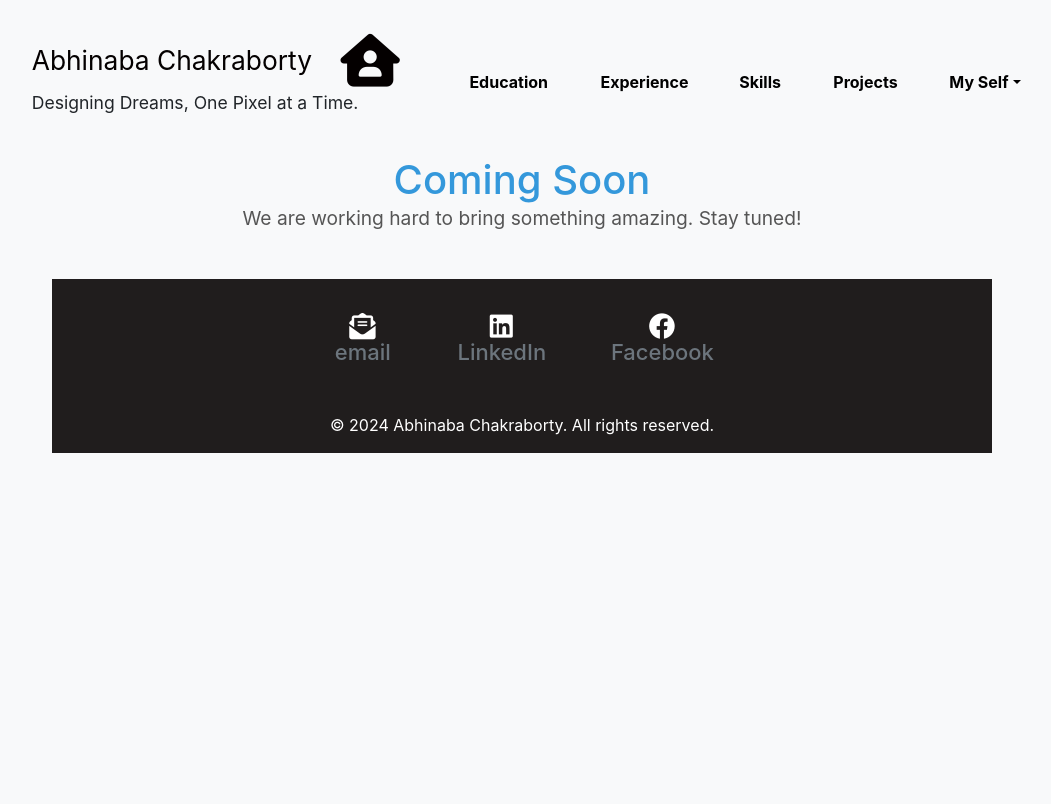
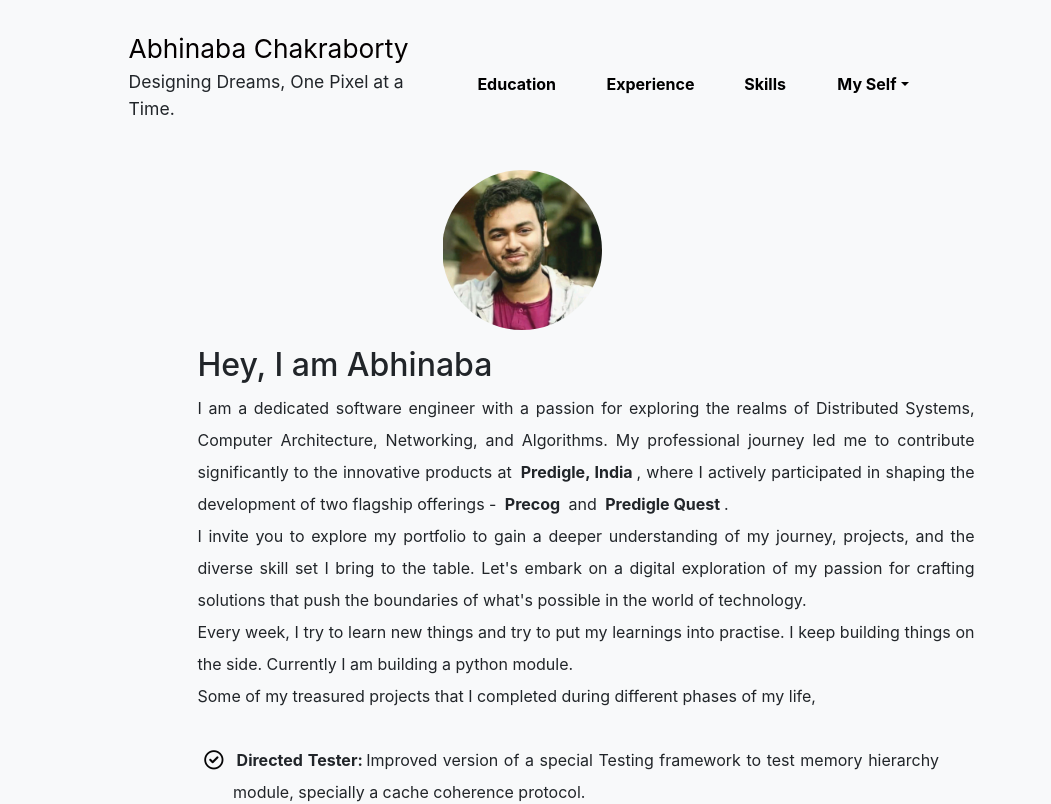
Before and after one commit to cabhinaba3/Portfolio, a React (Create React App) app: page /#/ in a window 1280 px wide. Shown: the top 804 px of the page, without its empty margins (118-1169 px from the left). Built offline with nearby package versions, Linux system fonts and the light colour scheme.

Commit message:
404 Issue Resolved
Used hasrouter

```diff
--- a/src/App.js
+++ b/src/App.js
@@ -1,8 +1,9 @@
 import './App.css';
 import {
-  BrowserRouter as Router,
+  // BrowserRouter as Router,
   Route,
-  Routes
+  Routes,
+  HashRouter as Router
 } from "react-router-dom";
 import Header from './components/Header';
 import Footer from './components/Footer';
@@ -17,26 +18,25 @@ import Books from './components/Books';
 import Papers from './components/Papers';
 
 function App() {
-  const homePath = "/Portfolio";
+  const homePath = "";
   return (
-    <>
-      <Router>
+    <div className='container'>
+      <Router hashType='hashbang'>
         <LoadingScreen period={1500}/>
         <Header title="Abhinaba Chakraborty" homePath={homePath}/>
-        {/* <Home/> */}
         <Routes>
           <Route exact path={homePath} element={<Home/>}/>
           <Route exact path={homePath+"/education"} element={<Education/>}/>
           <Route exact path={homePath+"/experience"} element={<Experience/>}/>
           <Route exact path={homePath+"/skills"} element={<Skills/>}/>
-          <Route exact path={homePath+"/projects"} element={<Projects/>}/>
+          {/* <Route exact path={homePath+"/projects"} element={<Projects/>}/> */}
           <Route exact path={homePath+"/books"} element={<Books/>}/>
           <Route exact path={homePath+"/papers"} element={<Papers/>}/>
           <Route exact path='*' element={<CommingSoon/>}/>
         </Routes>
         <Footer />
       </Router>
-    </>
+    </div>
   );
 }
 export default App;
--- a/src/components/Header.js
+++ b/src/components/Header.js
@@ -12,8 +12,8 @@ export default function Header(props){
             <nav className="navbar navbar-expand-lg bg-body-tertiary">
                 <div className="container-fluid">
                 <div className="container justify-content-center" id="header-prop-title">
-                    <Link className="navbar-brand" to="/Portfolio">{props.title}
-                        <i class="fa-solid fa-house-user fa-shake fa-2xl" id="header-home"></i>
+                    <Link className="navbar-brand" to={props.homePath}>{props.title}
+                        {/* <i class="fa-solid fa-house-user fa-shake fa-2xl" id="header-home"></i> */}
                     </Link>
                     <p>Designing Dreams, One Pixel at a Time.</p>
                 </div>
@@ -37,11 +37,11 @@ export default function Header(props){
                             <strong>Skills</strong>
                         </Link>
                     </li>
-                    <li className="nav-item">
+                    {/* <li className="nav-item">
                         <Link className="nav-link active" to={homePath+"/projects"}>
                             <strong>Projects</strong>
                         </Link>
-                    </li>
+                    </li> */}
                     <li className="nav-item dropdown">
                         <Link className="nav-link active dropdown-toggle" to={homePath+"/bookself"} role="button" data-bs-toggle="dropdown" aria-expanded="false">
                             <strong>My Self</strong>
--- a/src/components/Home.js
+++ b/src/components/Home.js
@@ -26,7 +26,7 @@ export default function Home(){
         <div className="profile-pic-container">
           <img src={profilePic} alt="Profile Pic" className="profile-pic"/>
         </div>
-        <div className={`profile-paragraph ${showAnimation ? 'show' : ''}`}>
+        {/* <div className={`profile-paragraph ${showAnimation ? 'show' : ''}`}>
           <TypingEffect
             speed={25}
             text={[
@@ -36,7 +36,7 @@ export default function Home(){
               "Curious about theoretical aspects of computer science."
             ]}
           />
-        </div>
+        </div> */}
         <div className="container justify-content-center special-container" id='home-container'>
           <h2>Hey, I am Abhinaba</h2>
           <p className='home-p' id='home-p'>
@@ -57,7 +57,7 @@ export default function Home(){
           </p>
         </div>
       </div>
-      <div className="container justify-content-center special-container">
+      {/* <div className="container justify-content-center special-container">
           <div className='container'>
             I have been active on different coding platforms, occasionally solving coding problems for fun.
           </div>
@@ -74,7 +74,7 @@ export default function Home(){
                 <Link to="" className="code-profile-div-anchor">CodingNinjas</Link>
             </div>
           </div>
-      </div>
+      </div> */}
       </>
     )
 }
```
